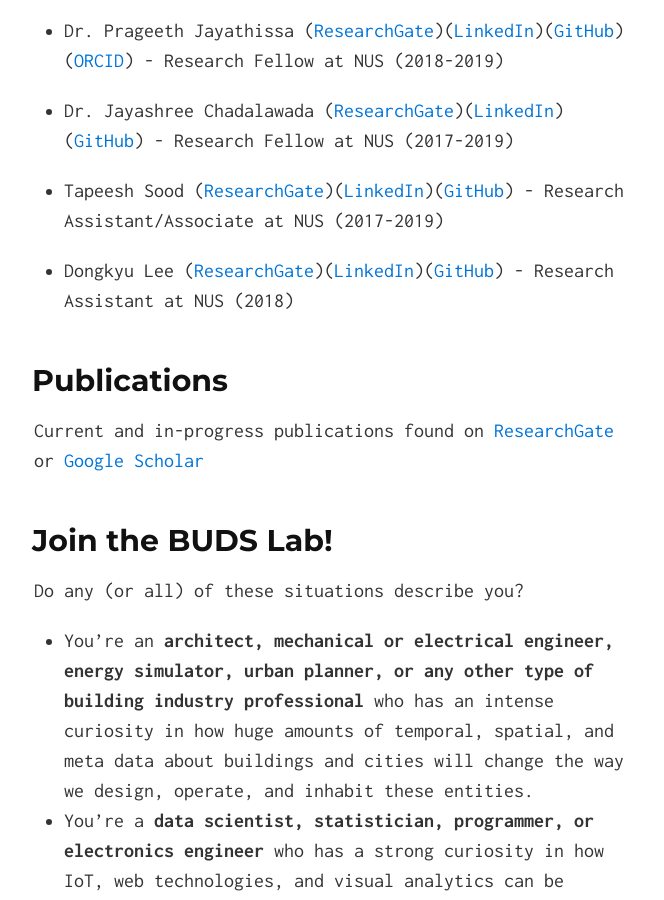
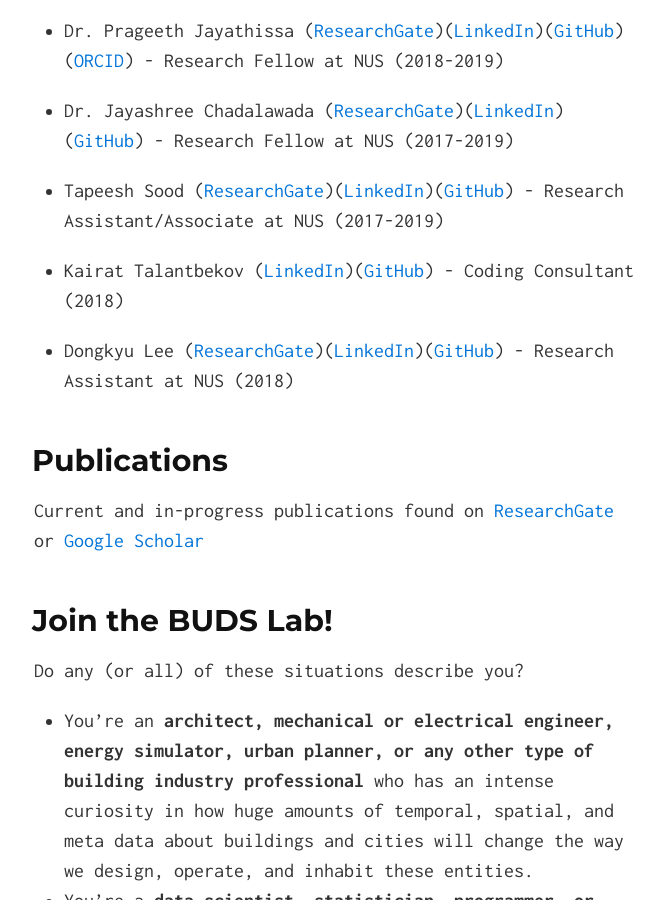
Before and after one commit to buds-lab/buds-lab.github.io, a Jekyll site: the page built from index.md, in a window 1280 px wide and 900 px high, scrolled down 11354 px. Shown: the whole window, without its empty margins (306-970 px from the left). Built offline with Jekyll 4.4.1, drawn with Linux system fonts in a browser that asks for light colours.

Commit message:
added kairat

```diff
--- a/index.md
+++ b/index.md
@@ -272,6 +272,8 @@ Dr. Jayashree Chadalawada ([ResearchGate](https://www.researchgate.net/profile/J
 <!-- ![Tapeesh Sood](buds-lab.github.io/tapeesh.png)
 Tapeesh Sood ([ResearchGate](https://www.researchgate.net/profile/Tapeesh_Sood){:target="_blank"})([LinkedIn](https://www.linkedin.com/in/tapeeshsood/){:target="_blank"})([GitHub](https://github.com/tapeesh){:target="_blank"}) is a Research Associate at NUS in the BUDS Lab. He holds a MSc. in Integrated Sustainable Design from the [NUS School of Design & Environment](http://www.nus.edu.sg/nusbulletin/school-of-design-and-environment/graduate-education/coursework-programmes/degree-requirements/master-of-science-in-integrated-sustainable-design/){:target="_blank"} and Bachelor's of Architecture from [Gujarat University](http://www.gujaratuniversity.ac.in/web/){:target="_blank"} in India. Tapeesh is a 3D expert and is working on prototypes of spatio-temporal data visualization and a project to collect personal IEQ data in clever ways. -->
 
+* Kairat Talantbekov ([LinkedIn](https://www.linkedin.com/in/kairat-talantbekov/){:target="_blank"})([GitHub](https://github.com/talantbekov123){:target="_blank"})  -  Coding Consultant (2018)
+
 * Dongkyu Lee ([ResearchGate](https://www.researchgate.net/profile/Dongkyu_Lee10){:target="_blank"})([LinkedIn](https://www.linkedin.com/in/dongkyu-lee-5ba66764/){:target="_blank"})([GitHub](https://github.com/Kyu2){:target="_blank"})  -  Research Assistant at NUS (2018)
 <!-- - Senior Researcher at LG Electronics -->
 <!-- ![Dongkyu Lee](buds-lab.github.io/dongkyu.png)
```
